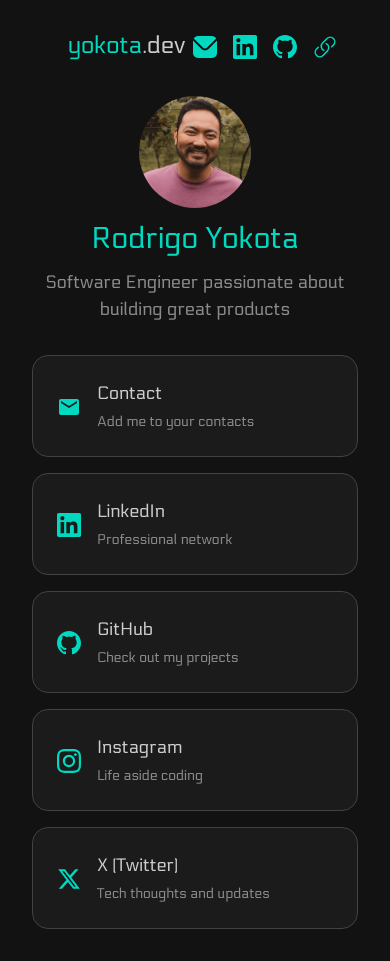
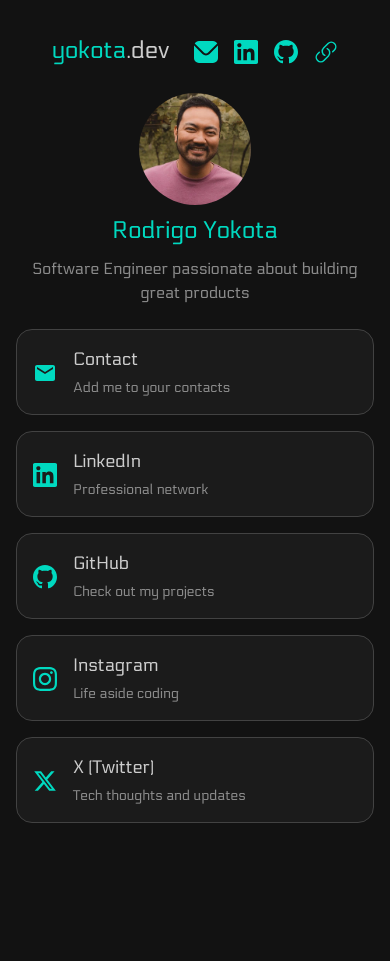
Before and after one commit to ryok90/yokota.dev, a Next.js app: page /links in a window 390 px wide. After the commit the page ends 844 px from the top, so only its background shows below. Built offline with nearby package versions, Linux system fonts and the light colour scheme.

Commit message:
fix: mobile on links

```diff
--- a/src/pages/links.tsx
+++ b/src/pages/links.tsx
@@ -25,7 +25,7 @@ const LinkItem = ({ href, icon, label, description, isDownload }: LinkItemProps)
       border='1px solid'
       borderColor='custom.lightDark'
       borderRadius='16px'
-      p='6'
+      p={{ base: '4', md: '6' }}
       display='flex'
       alignItems='center'
       gap='4'
@@ -88,9 +88,9 @@ export default function LinksPage() {
     <VStack
       minH='100vh'
       bgColor='custom.background'
-      p='8'
+      p={{ base: '4', md: '8' }}
       pt='0'
-      spacing='8'
+      spacing={{ base: '6', md: '8' }}
       align='center'
       justify='center'
     >
@@ -113,10 +113,10 @@ export default function LinksPage() {
         >
           <Image src='/images/rodrigo-yokota.webp' alt='Rodrigo Yokota' fill />
         </Center>
-        <Text fontSize='3xl' fontWeight='bold' color='custom.main'>
+        <Text fontSize={{ base: '2xl', md: '3xl' }} fontWeight='bold' color='custom.main'>
           Rodrigo Yokota
         </Text>
-        <Text color='custom.lighterDark' fontSize='lg' maxW='400px'>
+        <Text color='custom.lighterDark' fontSize={{ base: 'md', md: 'lg' }} maxW='400px' px='4'>
           Software Engineer passionate about building great products
         </Text>
       </VStack>
```
